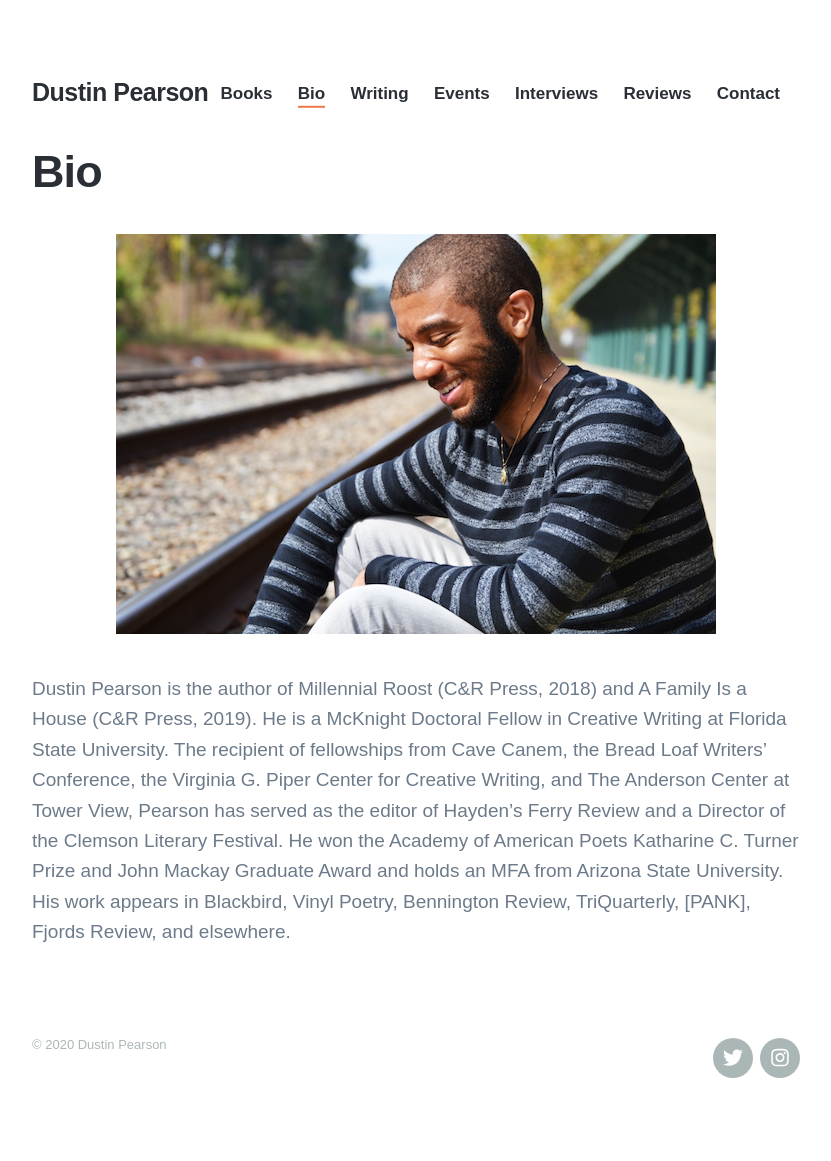
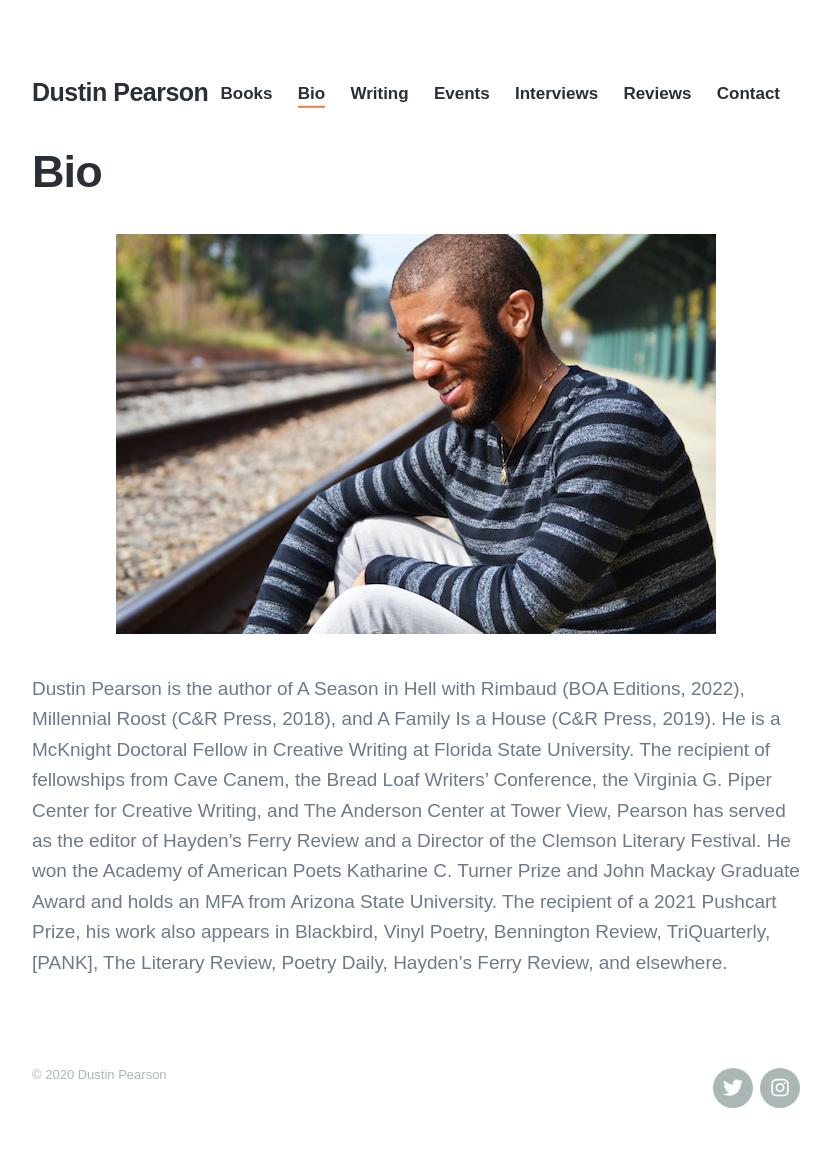
Before and after one commit to strikhar/dustinkpearson, a Jekyll site: the page built from _pages/bio.md, in a window 1280 px wide. Shown: the whole page, without its empty margins (224-1055 px from the left). Built offline with Jekyll 4.4.1, drawn with Linux system fonts in a browser that asks for light colours; nearby versions of some CDN libraries; some web fonts are replaced; before the commit the page ends 1131 px from its top, so only the background shows below that.

Commit message:
Update bio.md

```diff
--- a/_pages/bio.md
+++ b/_pages/bio.md
@@ -6,4 +6,4 @@ featured_image: '/images/dustin.jpg'
 
 ![]({{site.baseurl}}/images/dustin.jpg)
 
-Dustin Pearson is the author of Millennial Roost (C&R Press, 2018) and A Family Is a House (C&R Press, 2019). He is a McKnight Doctoral Fellow in Creative Writing at Florida State University. The recipient of fellowships from Cave Canem, the Bread Loaf Writers' Conference, the Virginia G. Piper Center for Creative Writing, and The Anderson Center at Tower View, Pearson has served as the editor of Hayden’s Ferry Review and a Director of the Clemson Literary Festival. He won the Academy of American Poets Katharine C. Turner Prize and John Mackay Graduate Award and holds an MFA from Arizona State University. His work appears in Blackbird, Vinyl Poetry, Bennington Review, TriQuarterly, [PANK], Fjords Review, and elsewhere.
+Dustin Pearson is the author of A Season in Hell with Rimbaud (BOA Editions, 2022), Millennial Roost (C&R Press, 2018), and A Family Is a House (C&R Press, 2019). He is a McKnight Doctoral Fellow in Creative Writing at Florida State University. The recipient of fellowships from Cave Canem, the Bread Loaf Writers' Conference, the Virginia G. Piper Center for Creative Writing, and The Anderson Center at Tower View, Pearson has served as the editor of Hayden’s Ferry Review and a Director of the Clemson Literary Festival. He won the Academy of American Poets Katharine C. Turner Prize and John Mackay Graduate Award and holds an MFA from Arizona State University. The recipient of a 2021 Pushcart Prize, his work also appears in Blackbird, Vinyl Poetry, Bennington Review, TriQuarterly, [PANK], The Literary Review, Poetry Daily, Hayden’s Ferry Review, and elsewhere.
```
